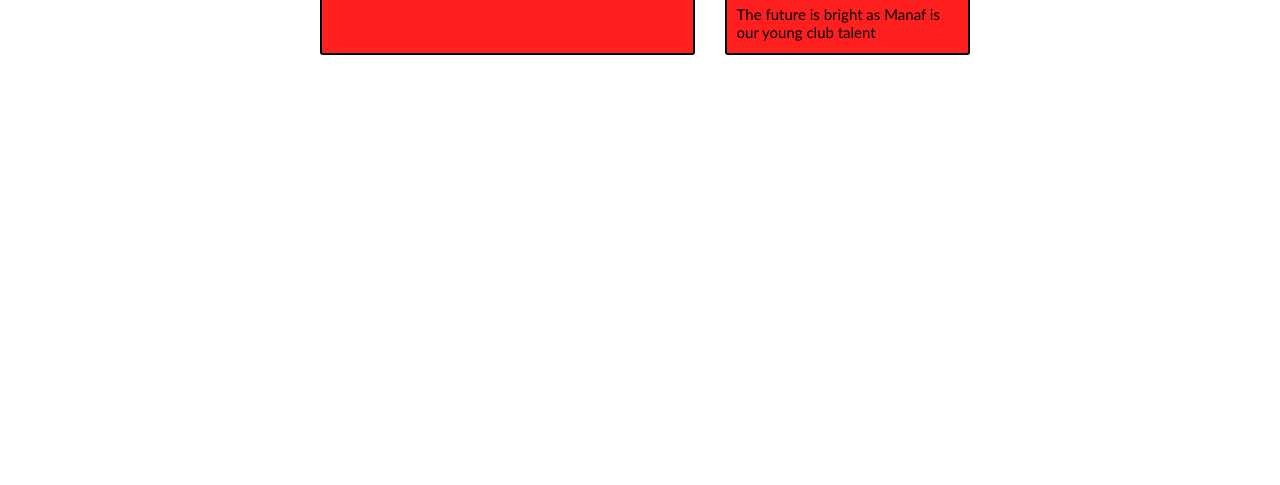
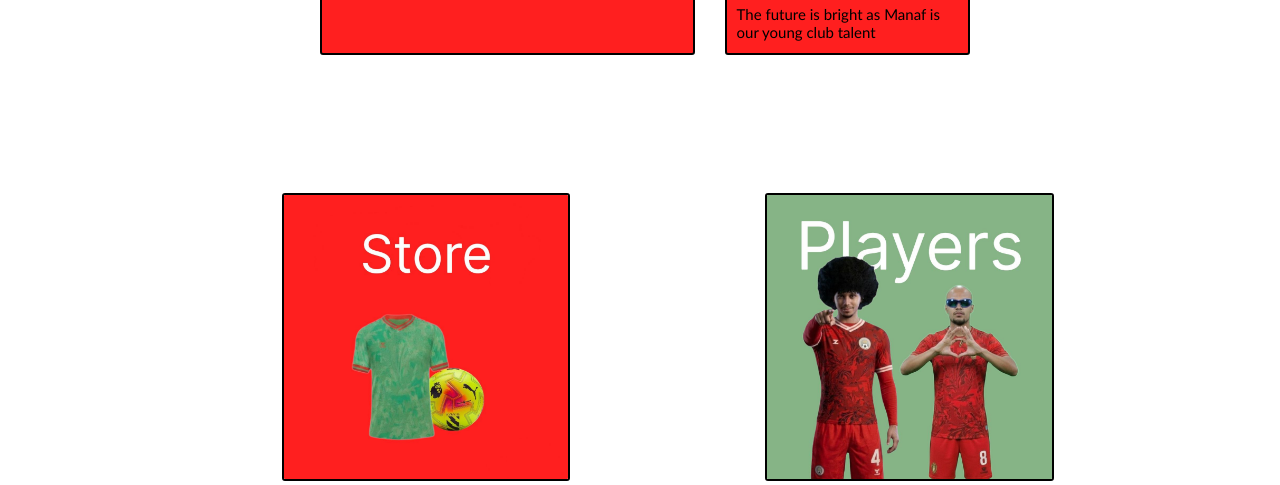
Before and after one commit to jafte87/lemon-go, a Django app: page / in a window 1280 px wide. Shown: the part 1001-1486 px from the top of the page. Before the commit the page ends 1056 px from the top, so only its background shows below. Run offline with Django 5.2, Linux system fonts and the light colour scheme.

Commit message:
links between pages

```diff
--- a/leo/ecommerceapp/static/css/style.css
+++ b/leo/ecommerceapp/static/css/style.css
@@ -145,7 +145,27 @@ body {
     width:100%;
 }
 
+.reference-sec{
+    display: flex;
+    margin: 10% 0 0 22%;
+    gap: 8%;
+    width: 70%;
 
+}
+
+.reference-img{
+    width: 70%;
+    border-style: solid;
+    border-color: #000000;
+    border-width: 2px;
+    border-radius: 3px;
+    transition:all 1.1s ease;
+    cursor: pointer;
+}
+.reference-img:hover{
+    transform: scale(1.05);
+    box-shadow: 2px 2px 15px ;
+}
 @media (max-width: 60rem) {
     .navbar {
     height: 55px;
--- a/leo/ecommerceapp/templates/index.html
+++ b/leo/ecommerceapp/templates/index.html
@@ -53,5 +53,9 @@
         </div>
       </div>
     </div>
+    <div class="reference-sec">
+      <a href="/store"><img src="static\images\store.jpg" class="reference-img"></a>
+      <a href="/players"><img src="static\images\players.jpg" class="reference-img"></a>
+    </div>
   </body>
 </html>
```
Also changed, not shown: leo/ecommerceapp/static/images/players.jpg (added), leo/ecommerceapp/static/images/store.jpg (added).
